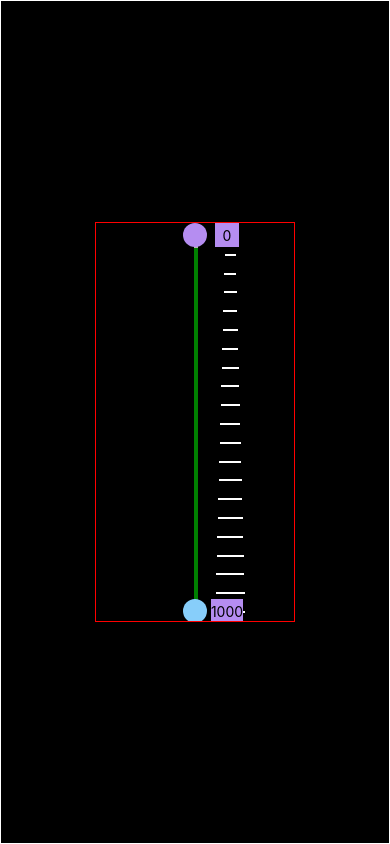
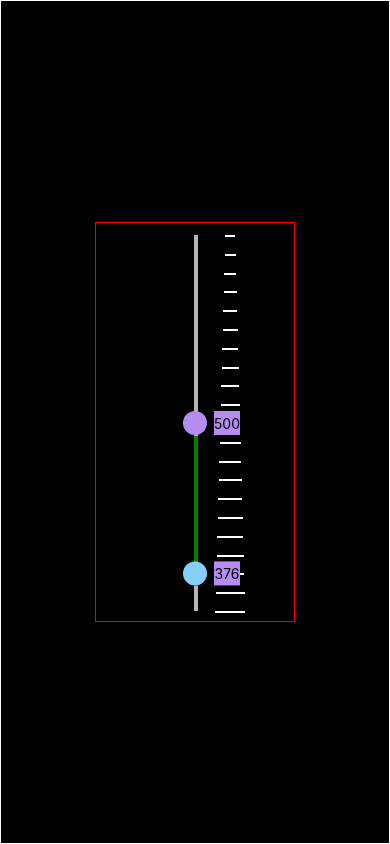
Before and after one commit to KailasMahavarkar/expo-starter, a React Native app: screen / in a window 390 px wide. Built offline with nearby package versions, Linux system fonts and the light colour scheme.

Commit message:
handle rheostat

```diff
--- a/App.js
+++ b/App.js
@@ -45,8 +45,8 @@ export default function App() {
 			<Rheostat
 				minRange={minVal}
 				maxRange={maxVal}
-				initialTopValue={minVal}
-				initialBottomValue={maxVal}
+				initialTopValue={500}
+				initialBottomValue={900}
 				rheostatHeight={400}
 				rheostatWidth={200}
 				handleSize={24}
--- a/Rheostat.js
+++ b/Rheostat.js
@@ -51,9 +51,17 @@ function Rheostat({
 	// 	return normalizeRange(point, minRange, maxRange) * 100;
 	// });
 
-	const [topValue, setTopValue] = useState(Math.round(algorithm.getValue(0, minRange, maxRange)));
+	const [topValue, setTopValue] = useState(
+		Math.round(algorithm.getValue((initalValueTop / rheostatSize) * 100, minRange, maxRange))
+	);
 	const [bottomValue, setBottomValue] = useState(
-		Math.round(algorithm.getValue(100, minRange, maxRange))
+		Math.round(
+			algorithm.getValue(
+				initalValueBottom,
+				minRange,
+				maxRange
+			)
+		)
 	);
 
 	const snappingPercentageAlgorithm = snappingPoints.map((point) => {
```
